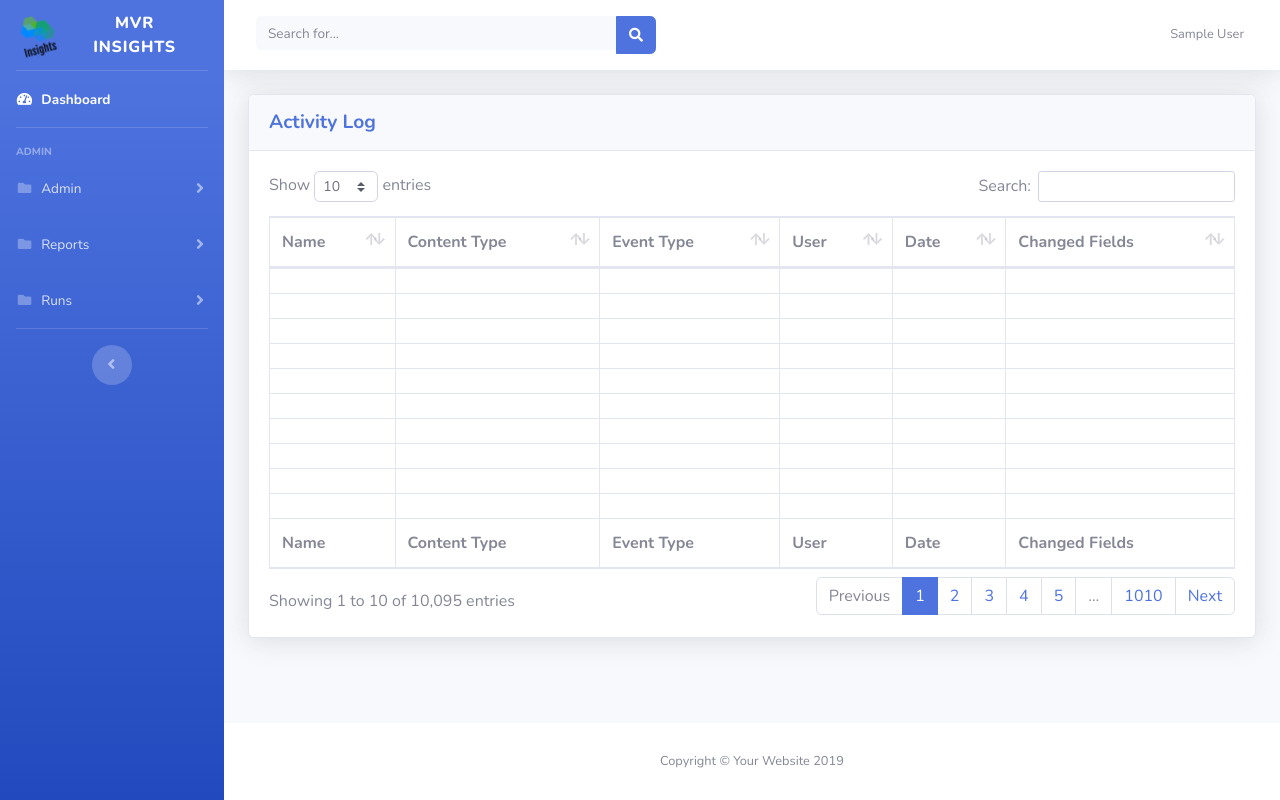
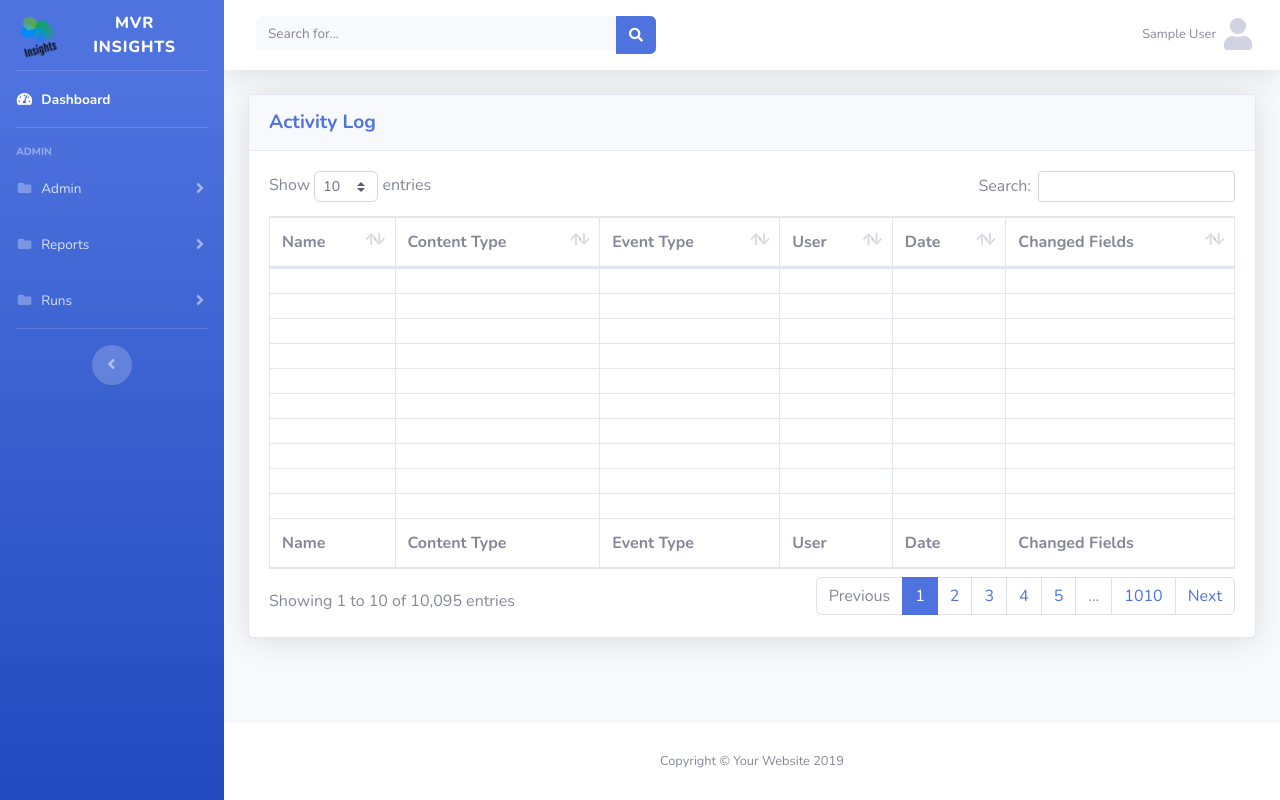
Before and after one commit to S3Infosoft/mvr-fe, a Django app: page /activity/log/ in a window 1280 px wide. Run offline with Django 3.2, Linux system fonts and the light colour scheme; the visitor is signed in with stand-in values (Sample User, id 1); lists and menus that the app fills with data are empty; some libraries are stand-ins or nearby versions.

Commit message:
Added default profile icon

```diff
--- a/app/templates/snippets/navbar.html
+++ b/app/templates/snippets/navbar.html
@@ -28,6 +28,8 @@
                   <span class="mr-2 d-none d-lg-inline text-gray-600 small">{{ request.user.get_full_name|default:"The Person Has No Name" }}</span>
                   {% if request.user.image %}
                     <img class="img-profile rounded-circle" src="{{ request.user.image_thumb.url }}" alt="">
+                  {% else %}
+                    <span><i class="fa fa-user fa-2x"></i></span>
                   {% endif %}
                 </a>
                 <!-- Dropdown - User Information -->
```
